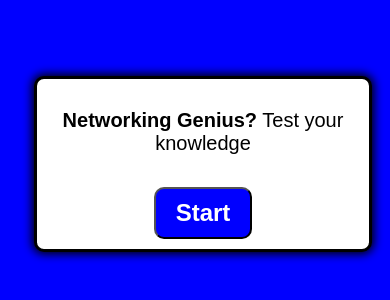
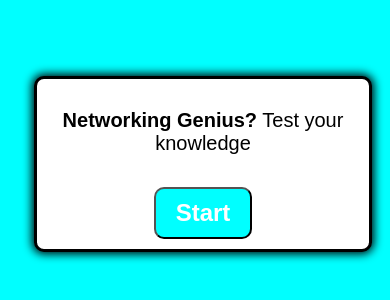
Before and after one commit to dorcasjoe/quiz-game, a plain HTML site: page index.html in a window 390 px wide. Shown: the part 266-566 px from the top of the page. Drawn offline with Linux system fonts and the light colour scheme.

Commit message:
still changing

```diff
--- a/style.css
+++ b/style.css
@@ -83,13 +83,15 @@
 }
 @media only screen and (max-width: 480px) {
 		body {
-			background-color: blue;
+			background-color: cyan;
 	}
 		.btn {
-			background-color: blue;
+			background-color: cyan;
 			color: #ffffff;
 	}
 		.start-btn, .next-btn {
-			background-color: blue;
+			background-color: cyan;
 			color: #ffffff;
+	}
+
 }
```
